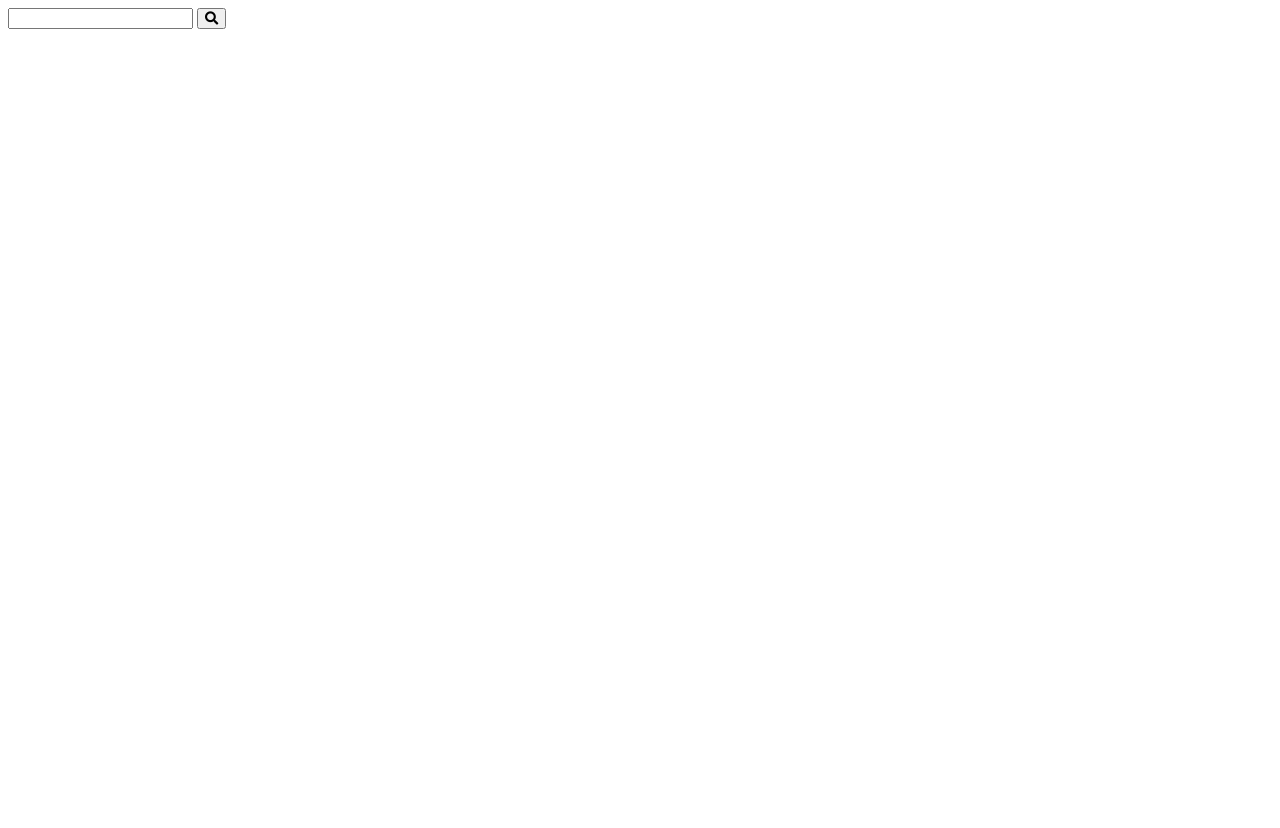
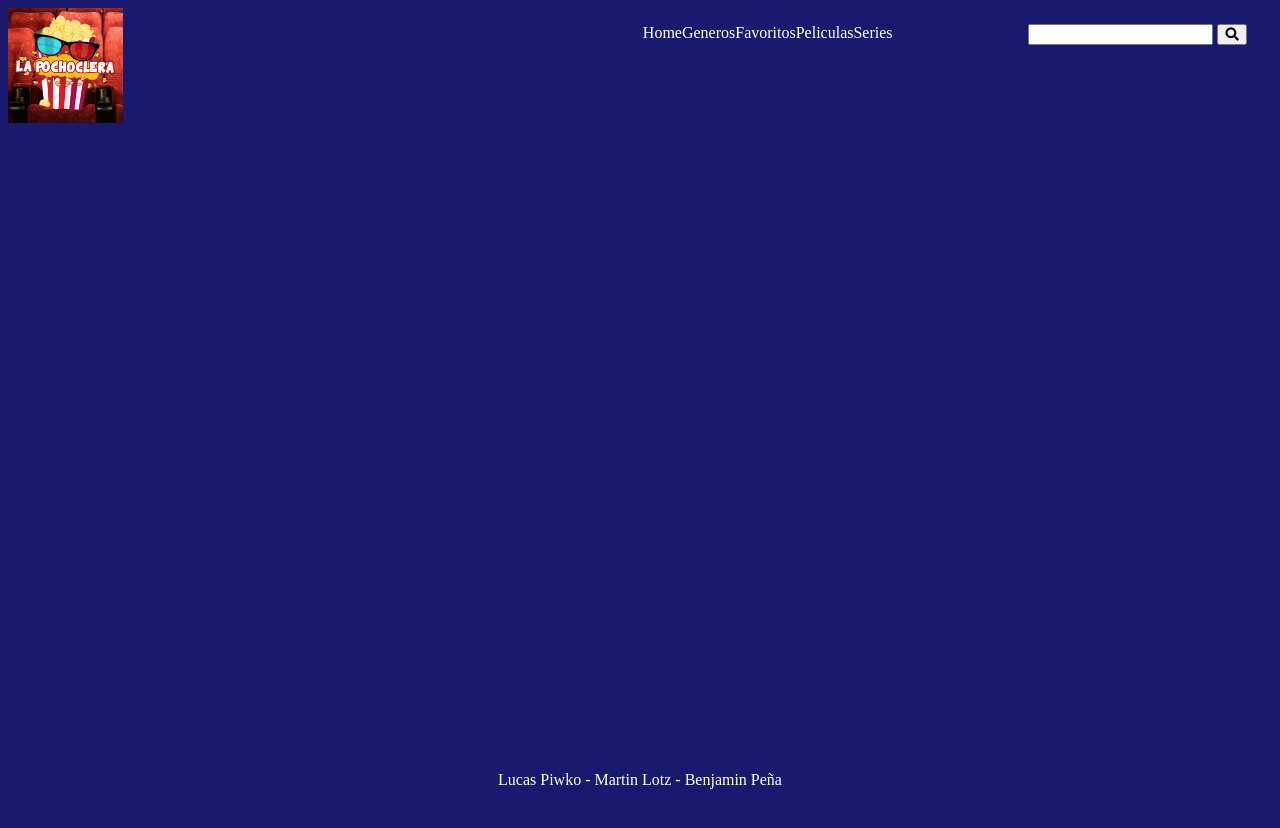
Before and after one commit to Lpiwkoo11/Proyecto, a plain HTML site: page index.html in a window 1280 px wide. Before the commit the page ends 800 px from the top, so only its background shows below. Drawn offline with Linux system fonts and the light colour scheme.

Commit message:
header y footer empezado (falta terminar) y creacion de paginas html (trabajo grupal)

```diff
--- a/css/style.css
+++ b/css/style.css
@@ -0,0 +1,53 @@
+body {
+    background-color: midnightblue;
+}
+
+* {
+    Box-sizing: border box;
+}
+
+/* Logotipo */
+img {
+    display: block;
+    width: 25%;
+}
+
+/* Buscador */
+header {
+    display: flex;
+    flex-direction: row;
+    flex-wrap: wrap;
+    justify-content: space-between;
+    margin-right: 2%;
+}
+
+/* menu de navegacion */
+.menu-nav ul{
+    display: flex;
+    flex-wrap: wrap;
+    flex-direction: row;
+    justify-content: space-around;
+    margin-bottom: 30px;
+}
+.menu-nav li{
+    list-style: none;
+    text-align: center;
+}
+
+.menu-nav a{
+    color: white;
+    text-decoration-line: none;
+}
+
+.pie-pagina{
+    color: white;
+    display: flex;
+    flex-direction: column;
+    width: 100%;
+    align-self: flex-end;
+    padding: 50% 0;
+}
+
+p{
+    text-align: center;
+}
--- a/index.html
+++ b/index.html
@@ -9,13 +9,38 @@
     <title>Document</title>
 </head>
 <body>
+    <!-- logotipo -->
     <header>
-        <form action="index.html" method="GET">
-            <input type="text" name="Buscar">
-            <button type="submit">
-                <i class="fas fa-search"></i>
-            </button>
-        </form>
+        <div>
+            <img src="img/la pochoclera.jpeg" alt="logotipo">
+        </div>
+
+        <!-- menu de navegacion -->
+        <nav class="menu-nav">
+            <ul>
+               <li><a href="home.html">Home</a></li>
+               <li><a href="generos.html">Generos</a></li>
+               <li><a href="favoritos.html">Favoritos</a></li>
+               <li><a href="detallepelicula.html">Peliculas</a></li>
+               <li><a href="detalleserie.html">Series</a></li>
+            </ul>
+        </nav>
+
+        <!-- formulario de busqueda -->
+        <div>
+            <form action="resultadosdebusqueda.html" method="GET">
+                <p>
+                    <input type="text" name="Buscar">
+                    <button type="submit" name="Buscar">
+                        <i class="fas fa-search"></i>
+                    </button>
+                </p>
+        </div>
     </header>
+
+    <!-- footer -->
+    <footer class="pie-pagina">
+        <p>Lucas Piwko - Martin Lotz - Benjamin Peña</p>
+    </footer>
 </body>
 </html>
```
Also changed, not shown: detalledelgenero.html (added), detallepelicula.html (added), detalleserie.html (added), favoritos.html (added), generos.html (added), home.html (added), img/la pochoclera.jpeg (added), resultadosdebusqueda.html (added), 1 other file.
